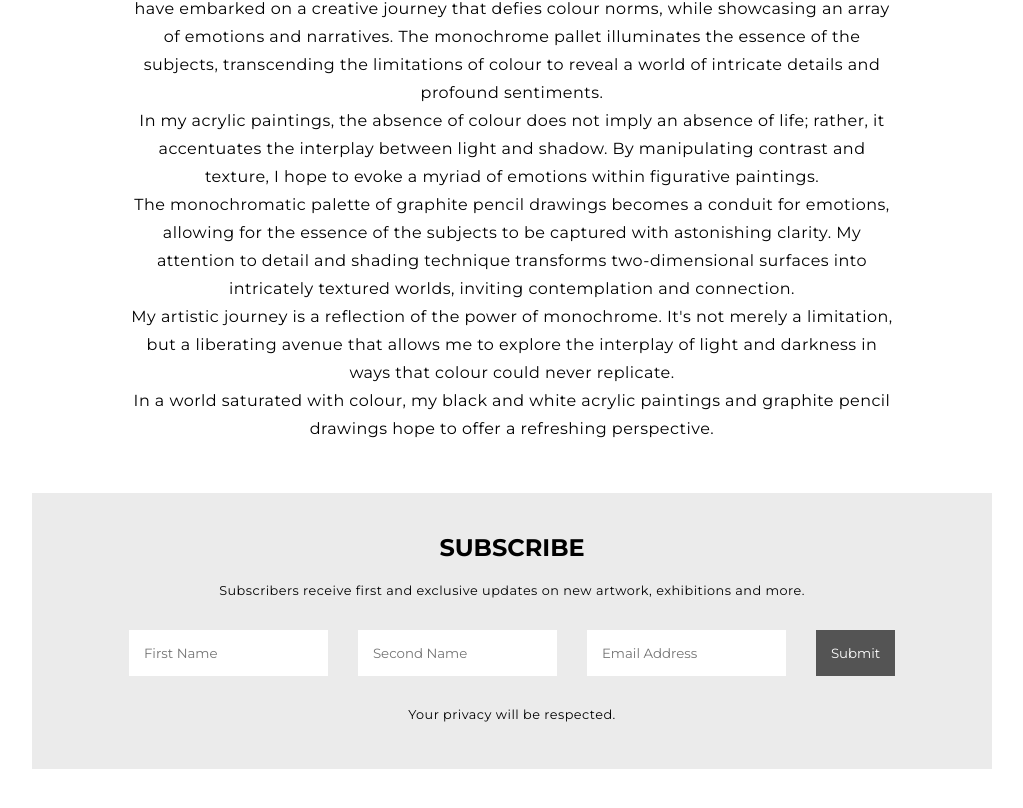
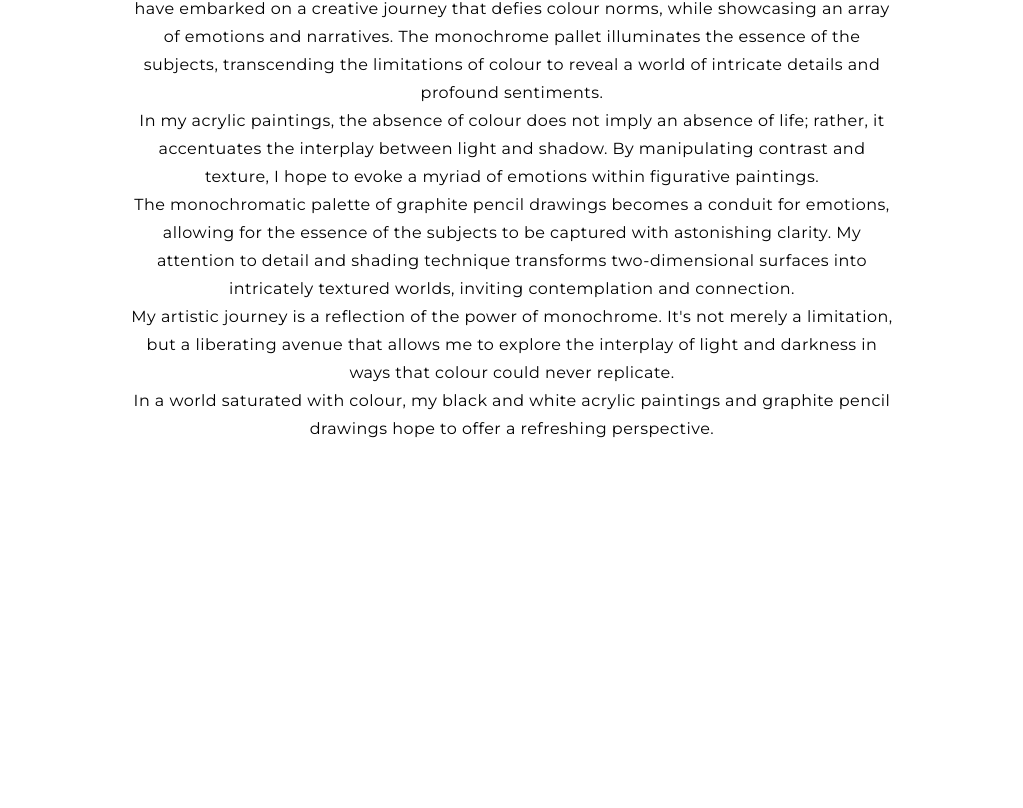
Before and after one commit to m0lts/tilly_flory, a React (Vite) app: page / in a window 1280 px wide. Shown: the part 1108-1916 px from the top of the page, without its empty margins (128-1151 px from the left). After the commit the page ends 1576 px from the top, so only its background shows below. Built offline with nearby package versions, Linux system fonts and the light colour scheme; a web font is replaced by a local one.

Commit message:
testing production build srcs

```diff
--- a/src/data/pieceInfo.js
+++ b/src/data/pieceInfo.js
@@ -1,5 +1,5 @@
 export const slideImgs = [
-    '../public/images/slideshow_imgs_cropped/fox.jpg',
+    process.env.PUBLIC_URL + '/images/slideshow_imgs_cropped/fox.jpg',
     '../../public/images/slideshow_imgs_cropped/bed.jpg',
     '../../public/images/slideshow_imgs_cropped/sofas.jpg',
     '../../public/images/slideshow_imgs_cropped/back.jpg',
--- a/src/pages/about.jsx
+++ b/src/pages/about.jsx
@@ -21,7 +21,6 @@ export default function About() {
                 <br />
                 In a world saturated with colour, my black and white acrylic paintings and graphite pencil drawings hope to offer a refreshing perspective.
             </p>
-            <SubscribeForm />
         </section>
     )
 }
--- a/src/pages/contact.jsx
+++ b/src/pages/contact.jsx
@@ -20,7 +20,6 @@ export default function Contact() {
                     <span>TikTok:</span> @florysart
                 </li>
             </ul>
-            <SubscribeForm />
         </section>
     )
 }
```
